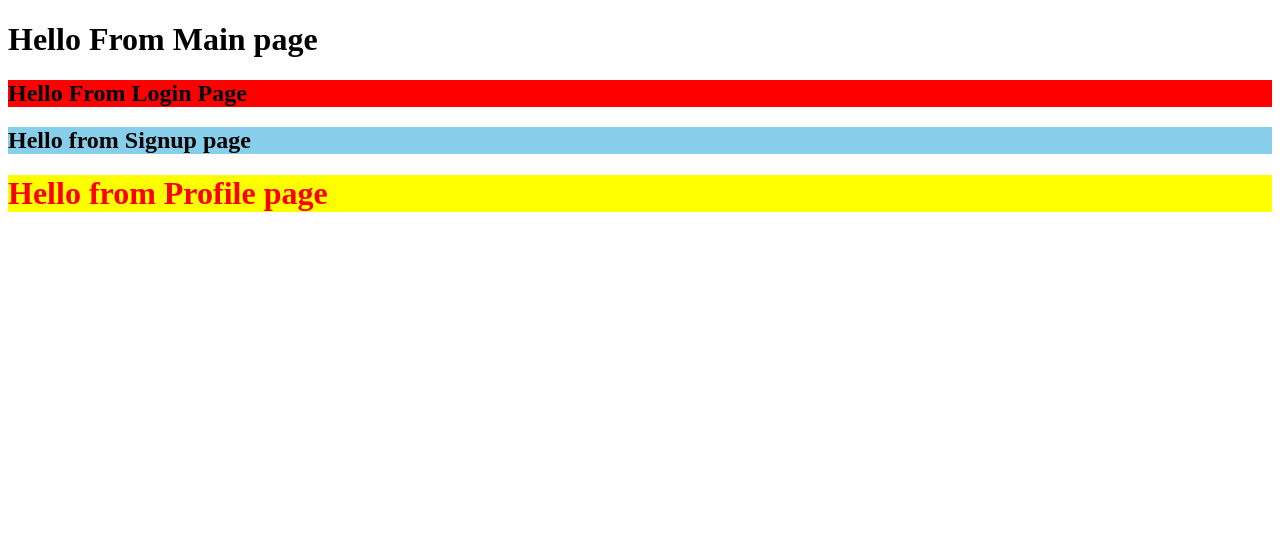
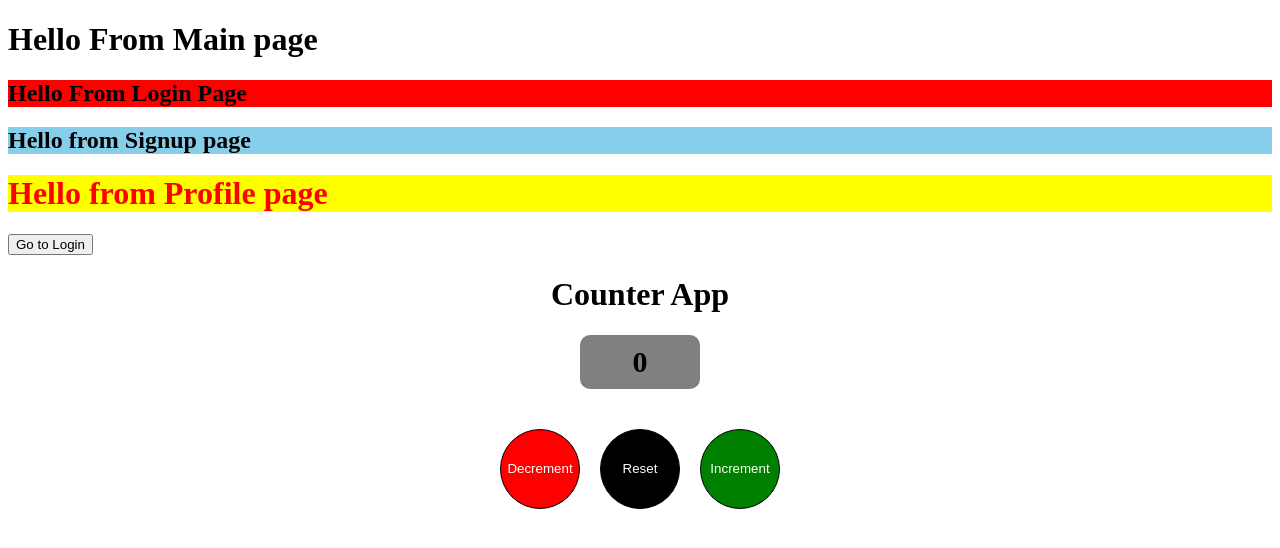
Before and after one commit to manuraj23/Angular, an Angular app: page / in a window 1280 px wide. Shown: the top 548 px of the page. Built offline with nearby package versions, Linux system fonts and the light colour scheme.

Commit message:
Counter App

```diff
--- a/src/app/app.html
+++ b/src/app/app.html
@@ -2,3 +2,5 @@
 <app-login></app-login>
 <app-signup></app-signup>
 <app-profile></app-profile>
+<button (click)="click_Function()" >Go to Login</button>
+<app-counter></app-counter>
--- a/src/app/app.ts
+++ b/src/app/app.ts
@@ -1,15 +1,18 @@
 import { Component, signal } from '@angular/core';
-import { RouterOutlet } from '@angular/router';
 import { Login } from './login/login';
 import { Signup } from './signup/signup';
 import { Profile } from './profile/profile';
+import { Counter } from './counter/counter';
 
 @Component({
   selector: 'app-root',
-  imports: [Login, Signup,Profile],
+  imports: [Login, Signup,Profile,Counter],
   templateUrl: './app.html',
   styleUrl: './app.css'
 })
 export class App {
   protected readonly title = signal('my-app-angular');
+  click_Function() {
+    alert("Button Clicked - Going to Login Page");
+  }
 }
--- /dev/null
+++ b/src/app/counter/counter.css
@@ -0,0 +1,30 @@
+.btn{
+    margin: 10px;
+    height: 80px;
+    width: 80px;
+    border-radius: 50%;
+    color:#fff;
+    cursor: pointer;
+    border: 1px solid #000
+}
+.bg-red{
+    background-color: red;
+}
+.bg-black{
+    background-color: black;
+}
+.bg-green{
+    background-color: green;
+}
+.btn:hover{
+    border: 1px solid #fff;
+}
+.counter{
+    width: 100px;
+    background: grey;
+    padding: 10px;
+    border-radius: 10px;
+    margin:auto;
+    margin-bottom: 30px;
+    font-size: 30px;
+}
--- /dev/null
+++ b/src/app/counter/counter.html
@@ -0,0 +1,15 @@
+<h1 style="text-align: center;">Counter App</h1>
+<div style="text-align:center;">
+    <h2 class="counter">{{ count }}</h2>
+    <div>
+        <!-- M1: Using Separate Methods -->
+        <!-- <button (click)="decrementCount()" class="btn bg-red">Decrement</button>
+        <button (click)="resetCount()" class="btn bg-black">Reset</button>
+        <button (click)="incrementCount()" class="btn bg-green">Increment</button> -->
+
+        <!-- m2: Using Single Method with Action Parameter -->
+        <button (click)="handleCounter('decrement')" class="btn bg-red">Decrement</button>
+        <button (click)="handleCounter('reset')" class="btn bg-black">Reset</button>
+        <button (click)="handleCounter('increment')" class="btn bg-green">Increment</button>
+    </div>
+</div>
--- /dev/null
+++ b/src/app/counter/counter.ts
@@ -0,0 +1,46 @@
+import { Component } from '@angular/core';
+
+@Component({
+  selector: 'app-counter',
+  imports: [],
+  templateUrl: './counter.html',
+  styleUrl: './counter.css',
+})
+export class Counter {
+  count: number = 0;
+
+
+  //M1: Methods to modify the count
+  incrementCount() {
+    this.count++;
+  }
+  decrementCount() {
+    this.count--;
+  }
+
+  resetCount() {
+    this.count = 0;
+  }
+  //M2: Method to modify counter;
+  handleCounter(action: string) {
+    switch (action) {
+      case 'increment':
+        this.count++;
+        break;
+      case 'decrement':
+        if (this.count > 0){
+          this.count--;
+        }
+        else{
+          alert("Count cannot be negative");
+        }
+        break;
+      case 'reset':
+        this.count = 0;
+        break;
+      default:
+        break;
+    }
+  }
+
+}
```
Also changed, not shown: 1 other file (tests, documents, lock files or other folders).
